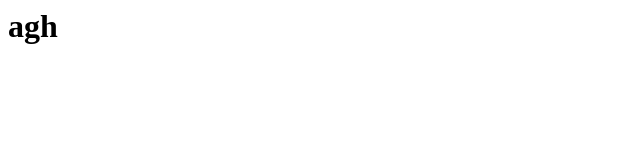
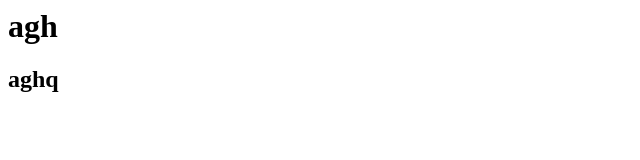
Before and after one commit to duccarrich/duan1, a plain HTML site: page index.html in a window 1280 px wide. Shown: the full height of the page, 0-640 px from the left. Drawn offline with Linux system fonts and the light colour scheme.

Commit message:
commit lan 2

```diff
--- a/index.html
+++ b/index.html
@@ -1 +1,2 @@
 <h1>agh</h1>
+<h2>aghq</h2>
```
